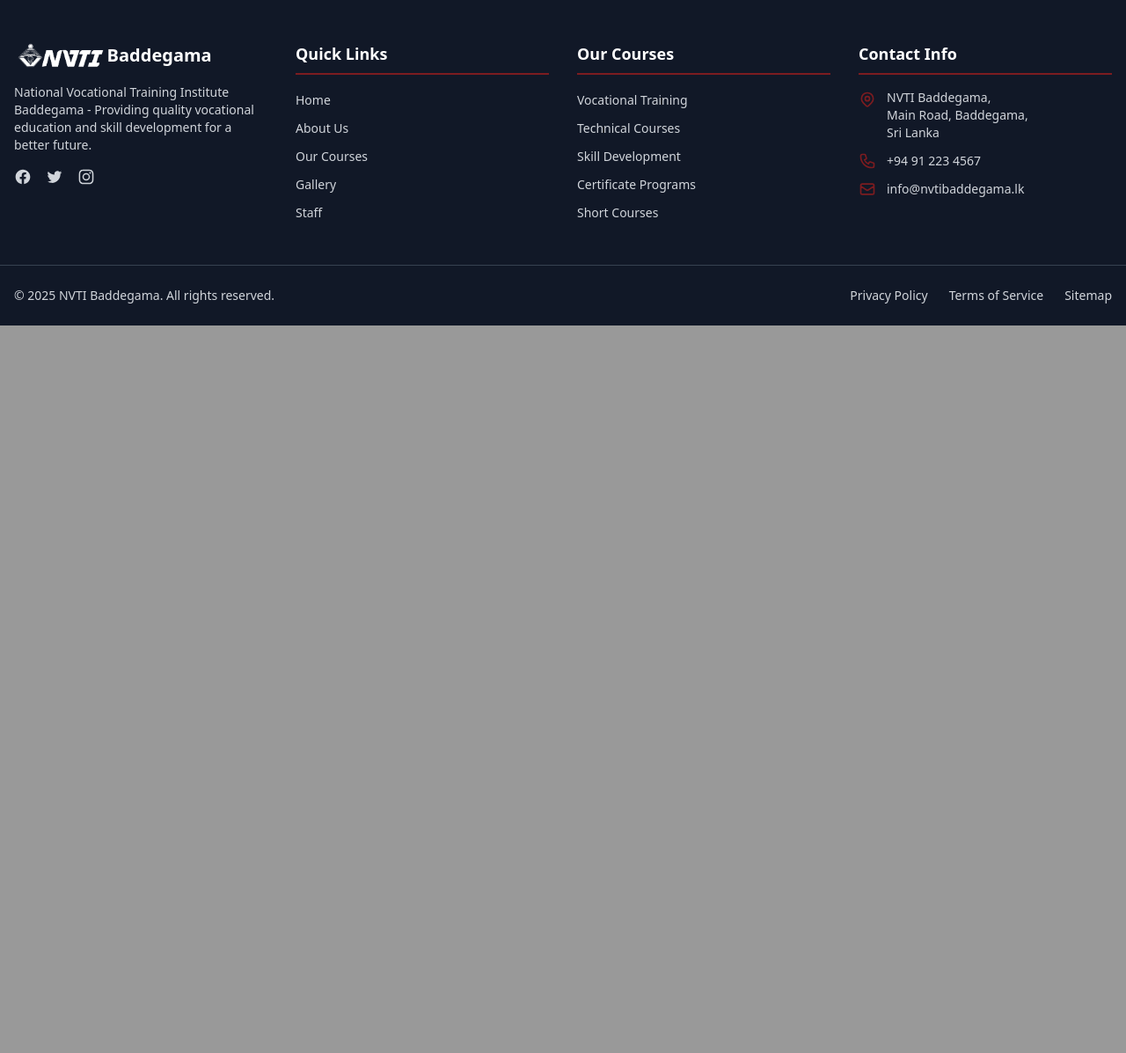
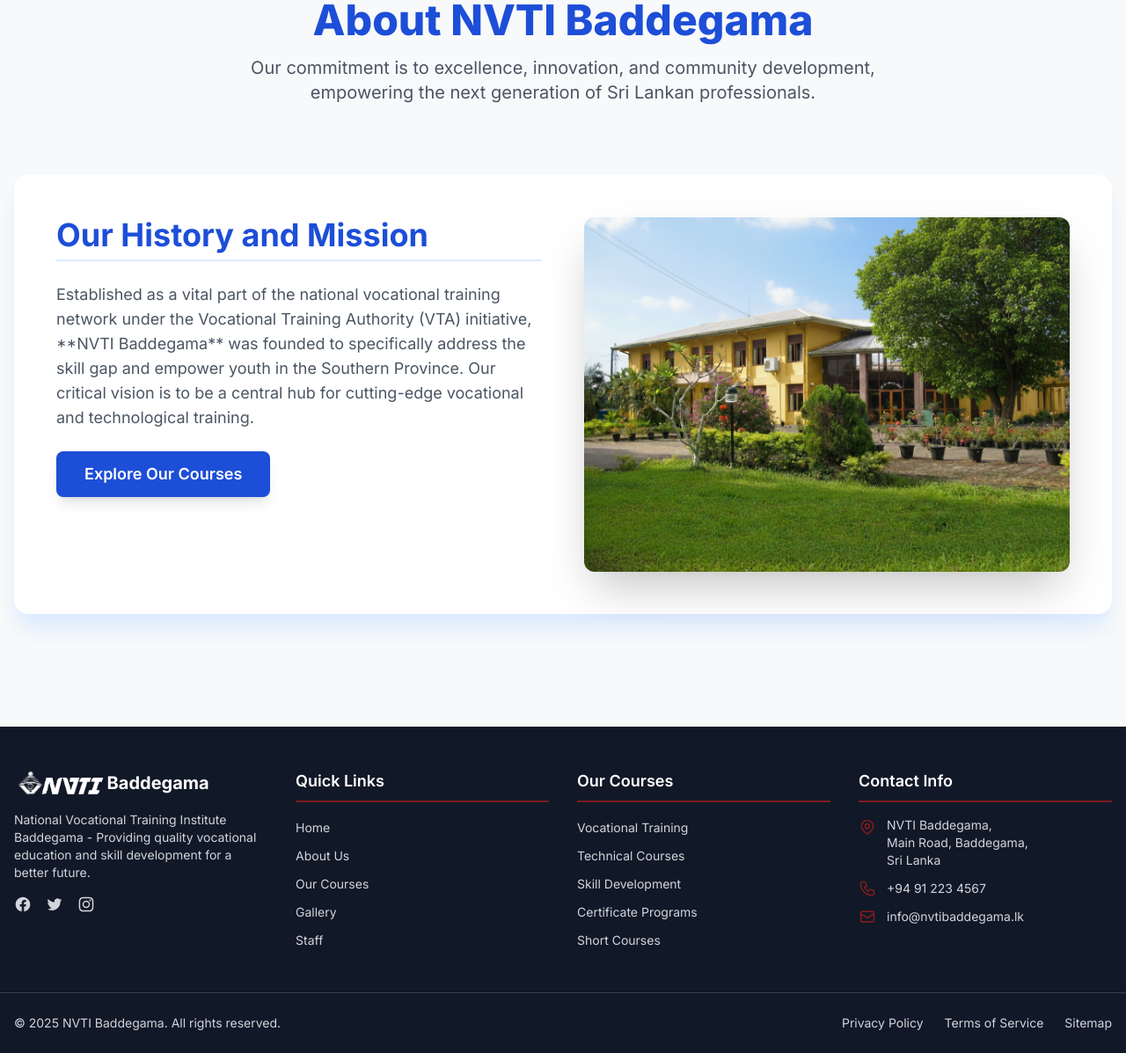
Before and after one commit to NVTI-Baddegama/NVTI-Baddegama-Main, a PHP site: page /pages/index.php in a window 1280 px wide. Shown: the part 873-2070 px from the top of the page at 88% size. Before the commit the page ends 1243 px from the top, so only its background shows below. Run offline with PHP 8.4, Linux system fonts and the light colour scheme; some libraries are stand-ins or nearby versions.

Commit message:
Update index.php

```diff
--- a/pages/index.php
+++ b/pages/index.php
@@ -1,22 +1,105 @@
 <?php include_once('../include/header.php'); ?>
 
-<main class="relative h-screen w-screen overflow-hidden">
+<style>
+        @import url('https://fonts.googleapis.com/css2?family=Inter:wght@100..900&family=Merriweather:wght@400;700;900&display=swap');
 
-    <div class="relative w-screen h-screen overflow-hidden">
+        body {
+            font-family: 'Inter', sans-serif;
+            background-color: #f8f9fa;
+        }
 
+        /* Custom styles have been removed and replaced with direct Tailwind utility classes in the header tag. */
+</style>
+
+<script>
+        tailwind.config = {
+            theme: {
+                extend: {
+                    colors: {
+                        'primary-blue': '#1D4ED8', // Dark Blue
+                        'secondary-gray': '#4B5563', // Medium Gray
+                    },
+                    fontFamily: {
+                        sans: ['Inter', 'sans-serif'],
+                        serif: ['Merriweather', 'serif'],
+                    },
+                    borderRadius: {
+                        'xl': '0.75rem',
+                        '2xl': '1rem',
+                    }
+                }
+            }
+        }
+    </script>
+
+<header class="relative w-screen overflow-hidden aspect-video md:min-h-[60vh]">
+        <div class="relative w-screen h-full overflow-hidden">
+            <!-- Video will cover the proportional container -->
             <video src="https://res.cloudinary.com/dhxfrmepy/video/upload/v1759822024/1006_1_oponlw.mp4"
                 class="absolute top-0 left-0 w-full h-full object-cover" autoplay muted loop playsinline></video>
-        <div class="absolute inset-0 z-10 flex flex-col items-center justify-center bg-black bg-opacity-40 p-4">
+
+            <!-- Overlay and Text -->
+            <div class="absolute inset-0 z-10 flex flex-col items-center justify-center bg-black bg-opacity-60 p-4">
                 <h1
-                class="text-6xl md:text-8xl font-extrabold text-white text-center leading-none tracking-wider uppercase mb-4 font-serif">
+                    class="text-4xl sm:text-5xl md:text-7xl lg:text-8xl font-extrabold text-white text-center leading-tight tracking-wider uppercase mb-4 font-serif">
                     WELCOME TO <br> NVTI BADDEGAMA
                 </h1>
-            <h4 class="text-xl md:text-3xl font-medium text-center mt-4 tracking-wider text-white font-serif"
+                <h4 class="text-base sm:text-xl md:text-2xl lg:text-3xl font-medium text-center mt-4 tracking-wider text-white font-serif"
                     style="text-shadow: 0 0 5px #000000;">
                     A step toward a skilled life
                 </h4>
             </div>
         </div>
+    </header>
+
+    <!-- 2. Main About Content Section -->
+    <main class="container mx-auto px-4 py-12 md:py-20">
+
+        <!-- Header Section -->
+        <section class="text-center mb-12 md:mb-20">
+            <h2 class="text-4xl md:text-5xl font-extrabold text-primary-blue mb-4 leading-tight">
+                About NVTI Baddegama
+            </h2>
+            <p class="text-lg md:text-xl text-secondary-gray max-w-3xl mx-auto">
+                Our commitment is to excellence, innovation, and community development, empowering the next generation
+                of Sri Lankan professionals.
+            </p>
+        </section>
+
+        <!-- Main Content Layout (Image + History/Mission/Values) -->
+        <section
+            class="flex flex-col md:flex-row gap-8 lg:gap-12 items-start bg-white p-6 sm:p-8 md:p-12 rounded-2xl shadow-xl shadow-blue-100 mb-12">
+
+            <!-- Descriptive Text Section (History, Mission, CTA) -->
+            <div class="md:w-1/2 w-full space-y-6 order-2 md:order-1">
+                <h3 class="text-3xl md:text-4xl font-bold text-primary-blue pb-2 border-b-2 border-blue-100">
+                    Our History and Mission
+                </h3>
+                <p class="text-base md:text-lg leading-relaxed text-secondary-gray">
+                    Established as a vital part of the national vocational training network under the Vocational
+                    Training Authority (VTA) initiative, **NVTI Baddegama** was founded to specifically
+                    address the skill gap and empower youth in the Southern Province. Our critical vision is to be a
+                    central hub for cutting-edge vocational and technological training.
+                </p>
+
+                <!-- Call to Action Button (Responsive) -->
+                <a href="#"
+                    class="inline-block px-8 py-3 mt-4 text-lg font-semibold text-white bg-primary-blue rounded-lg shadow-lg hover:bg-blue-800 transition duration-300 ease-in-out transform hover:scale-[1.02] active:scale-[0.98] focus:outline-none focus:ring-4 focus:ring-blue-300">
+                    Explore Our Courses
+                </a>
+            </div>
+
+            <!-- Placeholder Image Section -->
+            <div class="md:w-1/2 w-full order-1 md:order-2">
+                <!-- Placeholder Image -->
+                <img src="../images/image/about_main.png"
+                    alt="A professional photo representing the NVTI Baddgama Vocational Training Center or facility"
+                    class="w-full h-auto object-cover rounded-xl shadow-2xl transition duration-300 hover:shadow-2xl hover:scale-[1.01]"
+                    onerror="this.onerror=null; this.src='https://placehold.co/800x500/4B5563/ffffff?text=Facility+Image+Unavailable';" />
+            </div>
+
+        </section>
     </main>
 
+
 <?php include_once('../include/footer.php'); ?>
```
Lines whose indentation alone changed are shown as unchanged.
